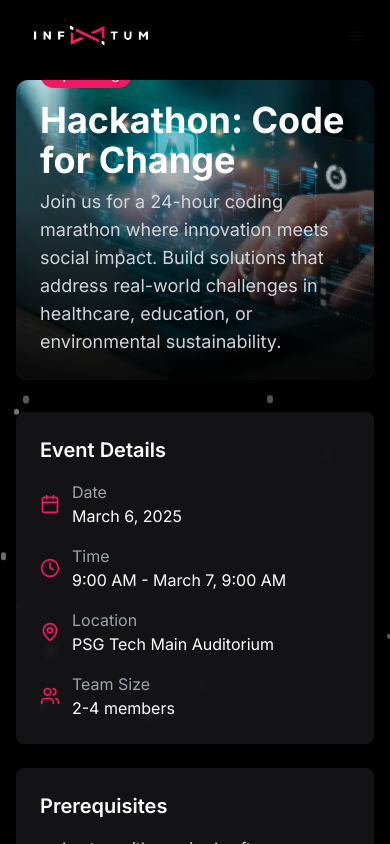
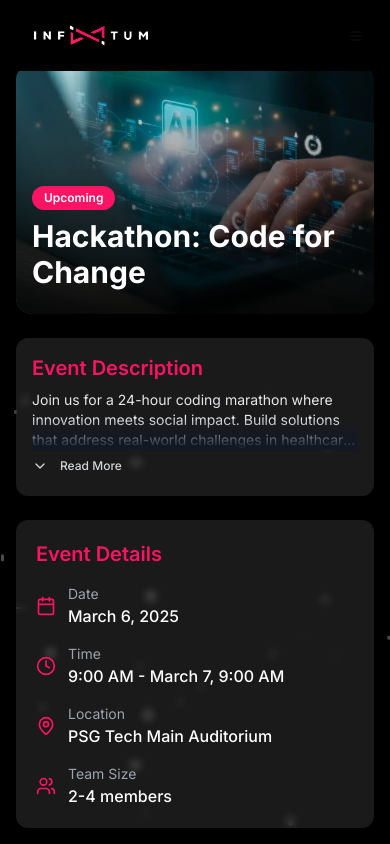
Before and after one commit to keerti144/infinitum-frontend, a Next.js app: page /event/1 in a window 390 px wide. Built offline with nearby package versions, Linux system fonts and the light colour scheme.

Commit message:
updated the mobile view for events

```diff
--- a/src/app/event/[id]/page.tsx
+++ b/src/app/event/[id]/page.tsx
@@ -4,7 +4,15 @@ import { useParams } from "next/navigation";
 import { Button } from "@/components/ui/button";
 import Image from "next/image";
 import { motion } from "framer-motion";
-import { Calendar, Clock, Users, Trophy, MapPin } from "lucide-react";
+import {
+  Calendar,
+  Clock,
+  Users,
+  Trophy,
+  MapPin,
+  ChevronDown,
+  ChevronUp,
+} from "lucide-react";
 
 const events = [
   {
@@ -34,13 +42,18 @@ const events = [
     id: "2",
     title: "AI Story Quest",
     image: "/e2.jpg",
-    description: "AI Story Quest is a technical and non-technical event that combines AI tools with storytelling. Participants use AI to generate text and images while adapting to unexpected challenges.\nObjective:\nDevelop skills in prompt engineering and AI-assisted content creation. Improve critical thinking and adaptability by responding to dynamic challenges.Enhance presentation abilities in a competitive setting.",
+    description:
+      "AI Story Quest is a technical and non-technical event that combines AI tools with storytelling. Participants use AI to generate text and images while adapting to unexpected challenges.\nObjective:\nDevelop skills in prompt engineering and AI-assisted content creation. Improve critical thinking and adaptability by responding to dynamic challenges.Enhance presentation abilities in a competitive setting.",
     date: "March 8, 2025",
     time: "1.30 PM - 3.30 PM",
     location: "3AI Lab",
     teamSize: "2-3 members",
     prizes: ["Winner : ₹2000", "Runner : ₹1000"],
-    prerequisites: ["Basic Python knowledge", "Laptop", "Mathematics background"],
+    prerequisites: [
+      "Basic Python knowledge",
+      "Laptop",
+      "Mathematics background",
+    ],
 
     registrationDeadline: "March 3, 2025",
     status: "Upcoming",
@@ -49,22 +62,23 @@ const events = [
     id: "3",
     title: "Family Feud",
     image: "/e3.jpg",
-    description: "This event brings friends together for an engaging and interactive experience, fostering teamwork and strategic thinking. Participants will compete in teams, answering survey-based questions to identify the most popular responses. The game encourages collaboration, quick decision-making, and a spirit of friendly competition. The event aims to create a dynamic and enjoyable environment where participants can test their knowledge, interact meaningfully, and strengthen social bonds through structured gameplay.",
+    description:
+      "This event brings friends together for an engaging and interactive experience, fostering teamwork and strategic thinking. Participants will compete in teams, answering survey-based questions to identify the most popular responses. The game encourages collaboration, quick decision-making, and a spirit of friendly competition. The event aims to create a dynamic and enjoyable environment where participants can test their knowledge, interact meaningfully, and strengthen social bonds through structured gameplay.",
     date: "March 8, 2025",
     time: "9.30 AM - 12.00 PM",
     location: "AIR Lab",
     teamSize: "4-6 members",
-    prizes: ["Winner : ₹2000","Runner : ₹1000"],
+    prizes: ["Winner : ₹2000", "Runner : ₹1000"],
     prerequisites: ["Basic networking knowledge"],
     registrationDeadline: "March 8, 2025",
-    status: "Upcoming"
-
+    status: "Upcoming",
   },
   {
     id: "4",
     title: "The Pandemic That Never Happened",
     image: "/e4.jpg",
-    description: "'The Pandemic That Never Happened' is an immersive cybersecurity and digital forensics event where participants must navigate through a fabricated global crisis, analyze digital evidence, and uncover the truth behind the misinformation campaign. The event will simulate a high-stakes investigative scenario in which teams will utilize forensic techniques, threat analysis, and cybersecurity skills to solve the mystery.",
+    description:
+      "'The Pandemic That Never Happened' is an immersive cybersecurity and digital forensics event where participants must navigate through a fabricated global crisis, analyze digital evidence, and uncover the truth behind the misinformation campaign. The event will simulate a high-stakes investigative scenario in which teams will utilize forensic techniques, threat analysis, and cybersecurity skills to solve the mystery.",
     date: "March 7, 2025",
     time: "9:30 AM - 12:00 PM",
     location: "AIR Lab",
@@ -75,13 +89,13 @@ const events = [
     registrationDeadline: "March 4, 2025",
     status: "Upcoming",
   },
-
 ];
 
 export default function EventPage() {
   const { id } = useParams();
   const [loading, setLoading] = useState(true);
   const [isRegistering, setIsRegistering] = useState(false);
+  const [showFullDescription, setShowFullDescription] = useState(false);
 
   const event = events.find((e) => e.id === id);
 
@@ -105,26 +119,26 @@ export default function EventPage() {
   };
 
   return (
-    <div className="relative min-h-screen flex flex-col items-center justify-start bg-black text-white px-4 pt-20 pb-12">
+    <div className="relative min-h-screen flex flex-col items-center justify-start bg-gradient-to-b  text-white px-4 sm:px-6 pt-16 sm:pt-20 pb-8 sm:pb-12">
       {/* Animated Background */}
-      <div className="absolute inset-0 overflow-hidden">
-        {[...Array(20)].map((_, i) => (
+      <div className="absolute inset-0 overflow-hidden pointer-events-none">
+        {[...Array(30)].map((_, i) => (
           <motion.div
             key={i}
-            className="absolute bg-white rounded-full opacity-20"
+            className="absolute bg-white rounded-full opacity-10"
             style={{
-              width: `${Math.random() * 6 + 4}px`,
-              height: `${Math.random() * 6 + 4}px`,
+              width: `${Math.random() * 8 + 2}px`,
+              height: `${Math.random() * 8 + 2}px`,
               top: `${Math.random() * 100}%`,
               left: `${Math.random() * 100}%`,
             }}
             animate={{
               y: ["0%", "-100%"],
-              opacity: [0.2, 0.5, 0.2],
+              opacity: [0.1, 0.3, 0.1],
             }}
             transition={{
-              duration: Math.random() * 5 + 3,
-              repeat: Infinity,
+              duration: Math.random() * 7 + 3,
+              repeat: Number.POSITIVE_INFINITY,
               ease: "easeInOut",
             }}
           />
@@ -139,102 +153,179 @@ export default function EventPage() {
         className="relative z-10 w-full max-w-4xl"
       >
         {/* Event Header */}
-        <div className="relative h-[300px] w-full rounded-xl overflow-hidden mb-8">
+        <div className="relative h-[250px] sm:h-[350px] w-full rounded-2xl overflow-hidden mb-6 sm:mb-8 shadow-lg">
           <Image
-            src={event.image}
+            src={event.image || "/placeholder.svg"}
             alt={event.title}
             fill
             className="object-cover"
             priority
           />
           <div className="absolute inset-0 bg-gradient-to-t from-black/90 via-black/50 to-transparent" />
-          <div className="absolute bottom-0 left-0 right-0 p-6">
-            <div className="inline-block px-3 py-1 rounded-full bg-[#fc1464] text-white text-sm mb-3">
+          <div className="absolute bottom-0 left-0 right-0 p-4 sm:p-6">
+            <div className="inline-block px-3 py-1 rounded-full bg-[#fc1464] text-white text-xs sm:text-sm font-semibold mb-2 sm:mb-3">
               {event.status}
             </div>
-            <h1 className="text-4xl font-bold mb-2">{event.title}</h1>
-            <p className="text-gray-300 text-lg">{event.description}</p>
+            <h1 className="text-3xl sm:text-4xl font-bold mb-2 sm:mb-3 text-shadow">
+              {event.title}
+            </h1>
+            <p className="text-gray-200 text-sm sm:text-base hidden sm:block">
+              {event.description}
+            </p>
           </div>
         </div>
 
+        {/* Mobile Event Description */}
+        <motion.div
+          initial={{ opacity: 0, y: 20 }}
+          animate={{ opacity: 1, y: 0 }}
+          transition={{ delay: 0.2 }}
+          className="sm:hidden bg-white/10 rounded-xl p-4 mb-6 backdrop-blur-sm shadow-lg"
+        >
+          <h2 className="text-xl font-semibold mb-2 text-[#fc1464]">
+            Event Description
+          </h2>
+          <div className="relative">
+            <p
+              className={`text-gray-200 text-sm ${
+                showFullDescription ? "" : "line-clamp-3"
+              }`}
+            >
+              {event.description}
+            </p>
+            {!showFullDescription && (
+              <div className="absolute bottom-0 left-0 right-0 h-8 bg-gradient-to-t from-gray-900 to-transparent" />
+            )}
+          </div>
+          <Button
+            onClick={() => setShowFullDescription(!showFullDescription)}
+            variant="ghost"
+            size="sm"
+            className="mt-2 p-0 h-auto text-gray-300 hover:text-white"
+          >
+            {showFullDescription ? (
+              <>
+                <ChevronUp className="w-4 h-4 mr-1" />
+                Show Less
+              </>
+            ) : (
+              <>
+                <ChevronDown className="w-4 h-4 mr-1" />
+                Read More
+              </>
+            )}
+          </Button>
+        </motion.div>
+
         {/* Event Details Grid */}
-        <div className="grid grid-cols-1 md:grid-cols-2 gap-8 mb-8">
+        <div className="grid grid-cols-1 md:grid-cols-2 gap-6 sm:gap-8 mb-8">
           {/* Left Column - Event Information */}
           <div className="space-y-6">
-            <div className="bg-zinc-900/80 rounded-lg p-6 backdrop-blur-sm">
-              <h2 className="text-xl font-semibold mb-4">Event Details</h2>
+            <motion.div
+              initial={{ opacity: 0, y: 20 }}
+              animate={{ opacity: 1, y: 0 }}
+              transition={{ delay: 0.3 }}
+              className="bg-white/10 rounded-xl p-5 sm:p-6 backdrop-blur-sm shadow-lg"
+            >
+              <h2 className="text-xl sm:text-2xl font-semibold mb-4 text-[#fc1464]">
+                Event Details
+              </h2>
               <div className="space-y-4">
                 <div className="flex items-center gap-3">
                   <Calendar className="w-5 h-5 text-[#fc1464]" />
                   <div>
-                    <p className="text-gray-400">Date</p>
-                    <p>{event.date}</p>
+                    <p className="text-gray-400 text-sm">Date</p>
+                    <p className="font-medium">{event.date}</p>
                   </div>
                 </div>
                 <div className="flex items-center gap-3">
                   <Clock className="w-5 h-5 text-[#fc1464]" />
                   <div>
-                    <p className="text-gray-400">Time</p>
-                    <p>{event.time}</p>
+                    <p className="text-gray-400 text-sm">Time</p>
+                    <p className="font-medium">{event.time}</p>
                   </div>
                 </div>
                 <div className="flex items-center gap-3">
                   <MapPin className="w-5 h-5 text-[#fc1464]" />
                   <div>
-                    <p className="text-gray-400">Location</p>
-                    <p>{event.location}</p>
+                    <p className="text-gray-400 text-sm">Location</p>
+                    <p className="font-medium">{event.location}</p>
                   </div>
                 </div>
                 <div className="flex items-center gap-3">
                   <Users className="w-5 h-5 text-[#fc1464]" />
                   <div>
-                    <p className="text-gray-400">Team Size</p>
-                    <p>{event.teamSize}</p>
+                    <p className="text-gray-400 text-sm">Team Size</p>
+                    <p className="font-medium">{event.teamSize}</p>
                   </div>
                 </div>
               </div>
-            </div>
+            </motion.div>
 
-            <div className="bg-zinc-900/80 rounded-lg p-6 backdrop-blur-sm">
-              <h2 className="text-xl font-semibold mb-4">Prerequisites</h2>
-              <ul className="list-disc list-inside space-y-2 text-gray-300">
+            <motion.div
+              initial={{ opacity: 0, y: 20 }}
+              animate={{ opacity: 1, y: 0 }}
+              transition={{ delay: 0.4 }}
+              className="bg-white/10 rounded-xl p-5 sm:p-6 backdrop-blur-sm shadow-lg"
+            >
+              <h2 className="text-xl sm:text-2xl font-semibold mb-4 text-[#fc1464]">
+                Prerequisites
+              </h2>
+              <ul className="list-disc list-inside space-y-2 text-gray-200 text-sm sm:text-base">
                 {event.prerequisites.map((prereq, index) => (
                   <li key={index}>{prereq}</li>
                 ))}
               </ul>
-            </div>
+            </motion.div>
           </div>
 
           {/* Right Column - Prizes and Registration */}
           <div className="space-y-6">
-            <div className="bg-zinc-900/80 rounded-lg p-6 backdrop-blur-sm">
+            <motion.div
+              initial={{ opacity: 0, y: 20 }}
+              animate={{ opacity: 1, y: 0 }}
+              transition={{ delay: 0.5 }}
+              className="bg-white/10 rounded-xl p-5 sm:p-6 backdrop-blur-sm shadow-lg"
+            >
               <div className="flex items-center gap-2 mb-4">
                 <Trophy className="w-6 h-6 text-[#fc1464]" />
-                <h2 className="text-xl font-semibold">Prizes</h2>
+                <h2 className="text-xl sm:text-2xl font-semibold text-[#fc1464]">
+                  Prizes
+                </h2>
               </div>
               <ul className="space-y-3">
                 {event.prizes.map((prize, index) => (
                   <li key={index} className="flex items-center gap-2">
-                    <span className="text-[#fc1464]">•</span>
-                    <span className="text-gray-300">{prize}</span>
+                    <span className="text-[#fc1464] text-lg">•</span>
+                    <span className="text-gray-200">{prize}</span>
                   </li>
                 ))}
               </ul>
-            </div>
+            </motion.div>
 
-            <div className="bg-zinc-900/80 rounded-lg p-6 backdrop-blur-sm">
-              <h2 className="text-xl font-semibold mb-4">Registration</h2>
-              <p className="text-gray-300 mb-4">
-                Registration Deadline: {event.registrationDeadline}
+            <motion.div
+              initial={{ opacity: 0, y: 20 }}
+              animate={{ opacity: 1, y: 0 }}
+              transition={{ delay: 0.6 }}
+              className="bg-white/10 rounded-xl p-5 sm:p-6 backdrop-blur-sm shadow-lg"
+            >
+              <h2 className="text-xl sm:text-2xl font-semibold mb-4 text-[#fc1464]">
+                Registration
+              </h2>
+              <p className="text-gray-200 text-sm sm:text-base mb-4">
+                Registration Deadline:{" "}
+                <span className="font-semibold">
+                  {event.registrationDeadline}
+                </span>
               </p>
               <Button
                 onClick={handleRegister}
                 disabled={isRegistering}
-                className="w-full bg-[#fc1464] hover:bg-[#d1004f] text-white font-semibold py-3 rounded-lg transition-all duration-300 transform hover:scale-105"
+                className="w-full bg-[#fc1464] hover:bg-[#d1004f] text-white font-semibold py-3 rounded-lg transition-all duration-300 transform hover:scale-105 text-sm sm:text-base shadow-lg"
               >
                 {isRegistering ? "Processing..." : "Register Now"}
               </Button>
-            </div>
+            </motion.div>
           </div>
         </div>
       </motion.div>
```
